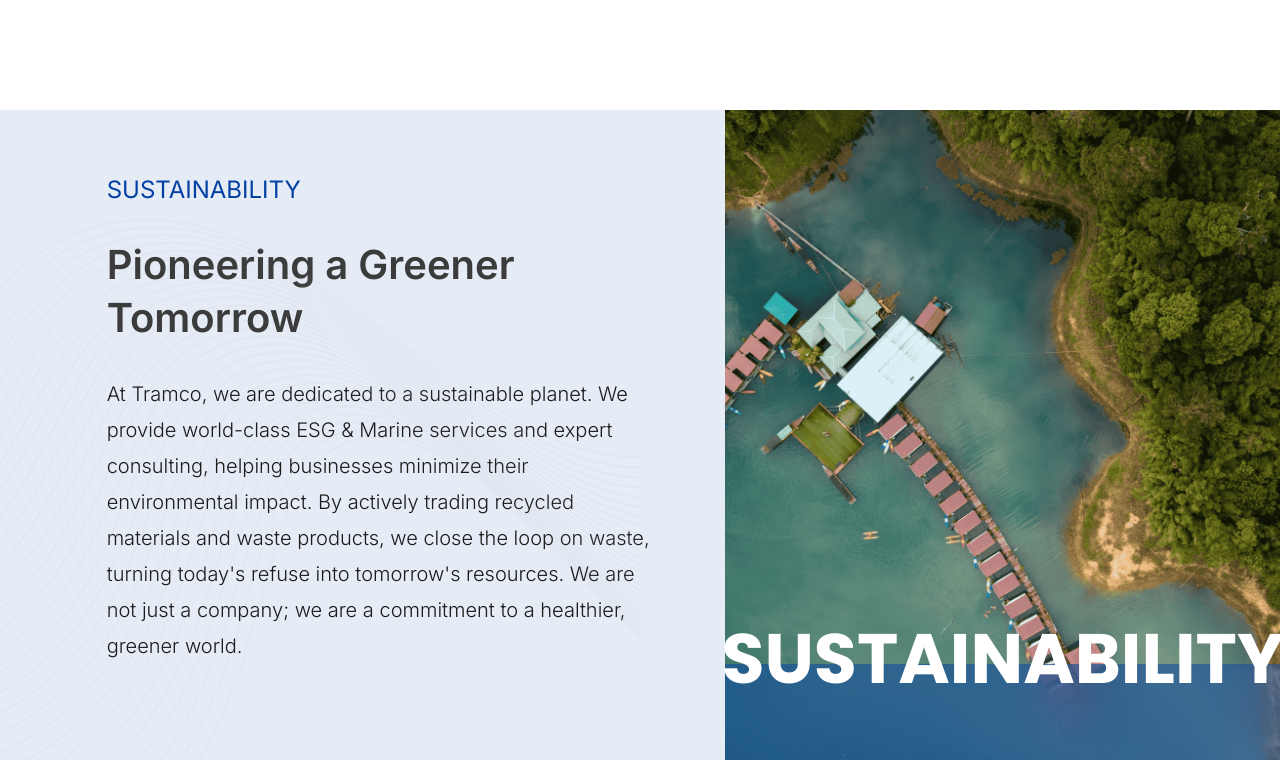
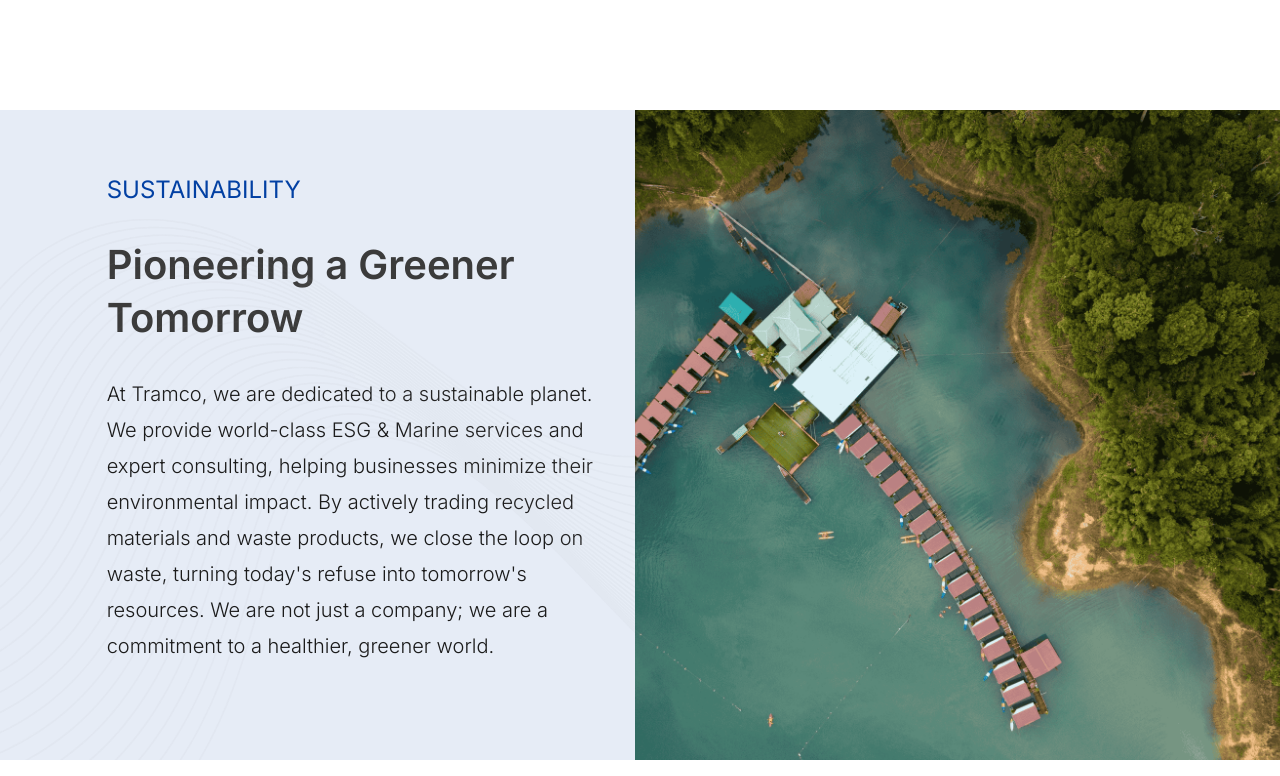
Before and after one commit to SaifuMak/tramco, a Next.js app in the folder tramco/: page / in a window 1280 px wide. Shown: the part 3824-4600 px from the top of the page. Built offline with nearby package versions, Linux system fonts and the light colour scheme.

Commit message:
width fix in sustainable section

```diff
--- a/tramco/src/app/components/Footer.jsx
+++ b/tramco/src/app/components/Footer.jsx
@@ -69,7 +69,7 @@ export default function Footer() {
         <div className="w-full xl:w-11/12 font-light  mx-auto mt-8 xl:mt-20 flex flex-col md:flex-row px-8 rounded-2xl py-3 justify-between items-center bg-white/25">
           <p>
             © Copyright 2025 All rights reserved. | Designed by{" "}
-            <span className="text-white">Maktal</span>
+           <a href="https://maktalseo.com/" className="hover:underline"> <span className="text-white">Maktal</span></a>
           </p>
           <div className="flex gap-4 mt-2 md:mt-0">
             <a href="#" className="hover:underline ">
--- a/tramco/src/app/components/home/SustainabilitySection.jsx
+++ b/tramco/src/app/components/home/SustainabilitySection.jsx
@@ -7,11 +7,12 @@ function SustainabilitySection() {
         <div className=" w-full h-auto relative overflow-hidden  bg-brand-blue xl:my-28 lg:my-16 justify-end  flex "  >
 
             <div
-                className="absolute inset-0 h-full  bg-cover bg-no-repeat mt-10 w-6/12 bg-center opacity-5"
+                className="absolute inset-0  h-full  bg-cover bg-no-repeat mt-10 w-6/12 bg-center opacity-5"
                 style={{ backgroundImage: "url('/image/home/sustainable-pattern.png')" }}
             ></div>
-            <div className=" w-11/12 grid grid-cols-12 2xl:gap-24 xl:gap-16 gap-10 ">
-                <div className=" pt-16  2xl:pt-24 2xl:pb-32 pb-24 space-y-8 flex  flex-col col-span-6 2xl:col-span-5">
+            <div className=" w-11/12  flex items-center  space-x-10">
+
+                <div className=" pt-16 2xl:pt-24 2xl:pb-32 pb-24 space-y-8 flex w-[45%]  flex-col ">
                     <h3 className="text-[#0240A3] text-2xl uppercase ">
                         Sustainability
                     </h3>
@@ -23,10 +24,10 @@ function SustainabilitySection() {
                 </div>
 
                 <div
-                    className="w-full h-full  p-2 shrink-0 z-0 relative bg-cover bg-no-repeat bg-center col-span-6 2xl:col-span-7"
+                    className=" h-full w-[55%] group  p-2 shrink-0 z-0 relative bg-cover bg-no-repeat bg-center "
                     style={{ backgroundImage: "url('/image/home/island.png')" }}
                 >
-                    <div className="absolute bottom-0 flex justify-center left-0 backdrop-blur-xl w-full h-20 xl:h-24 z-10 bg-[#0240A380]">
+                    <div className="absolute group-hover:translate-y-0 translate-y-72 transition-all duration-1000 ease-in-out bottom-0 flex justify-center left-0 backdrop-blur-xl w-full h-20 xl:h-24 z-10 bg-[#0240A380]">
                         <h2 className={`text-white ${poppins.className} lg:text-[50px] xl:text-[70px] 2xl:text-[90px] leading-none -mt-7 xl:-mt-10  2xl:-mt-12  font-bold`}>SUSTAINABILITY</h2>
                     </div>
                 </div>
```
